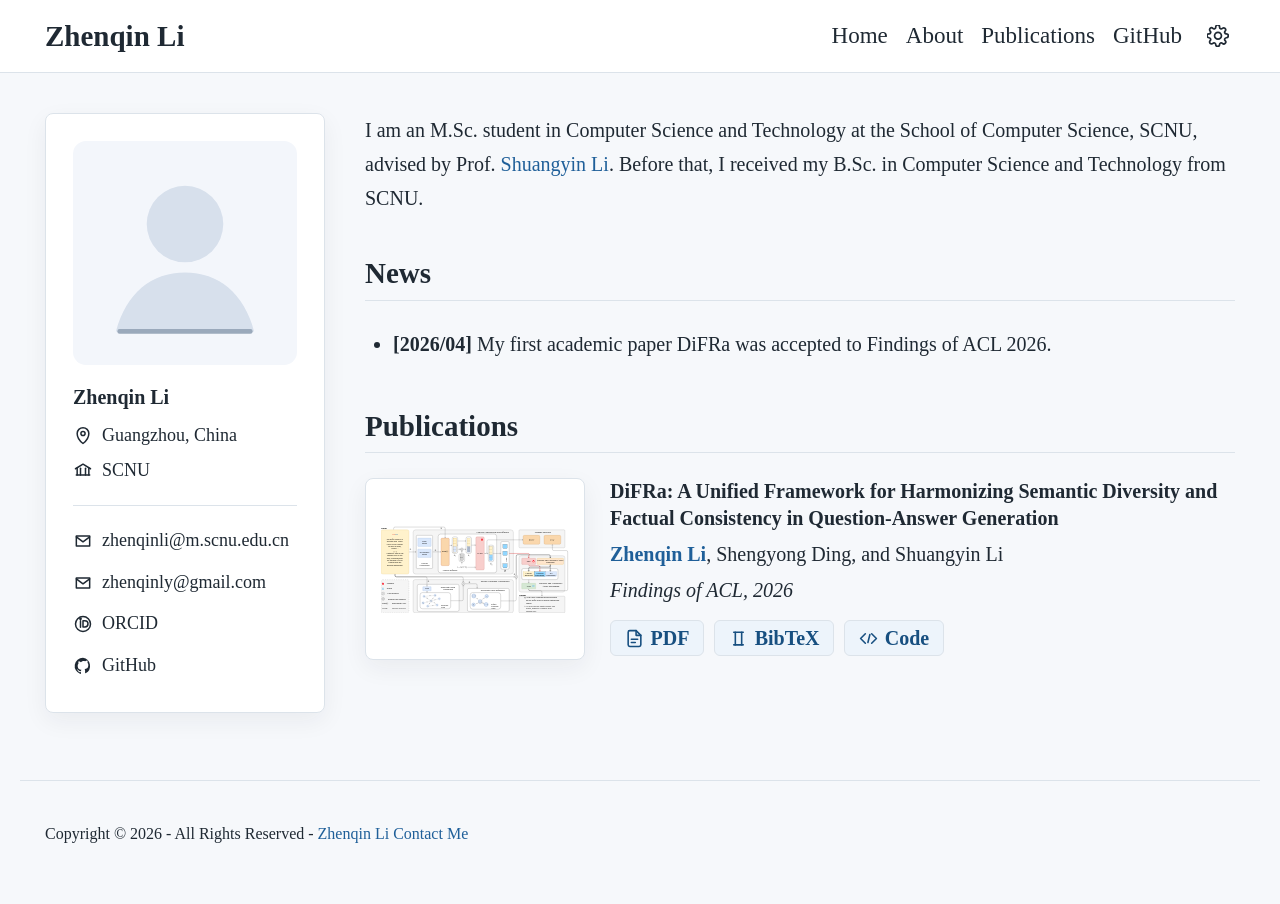
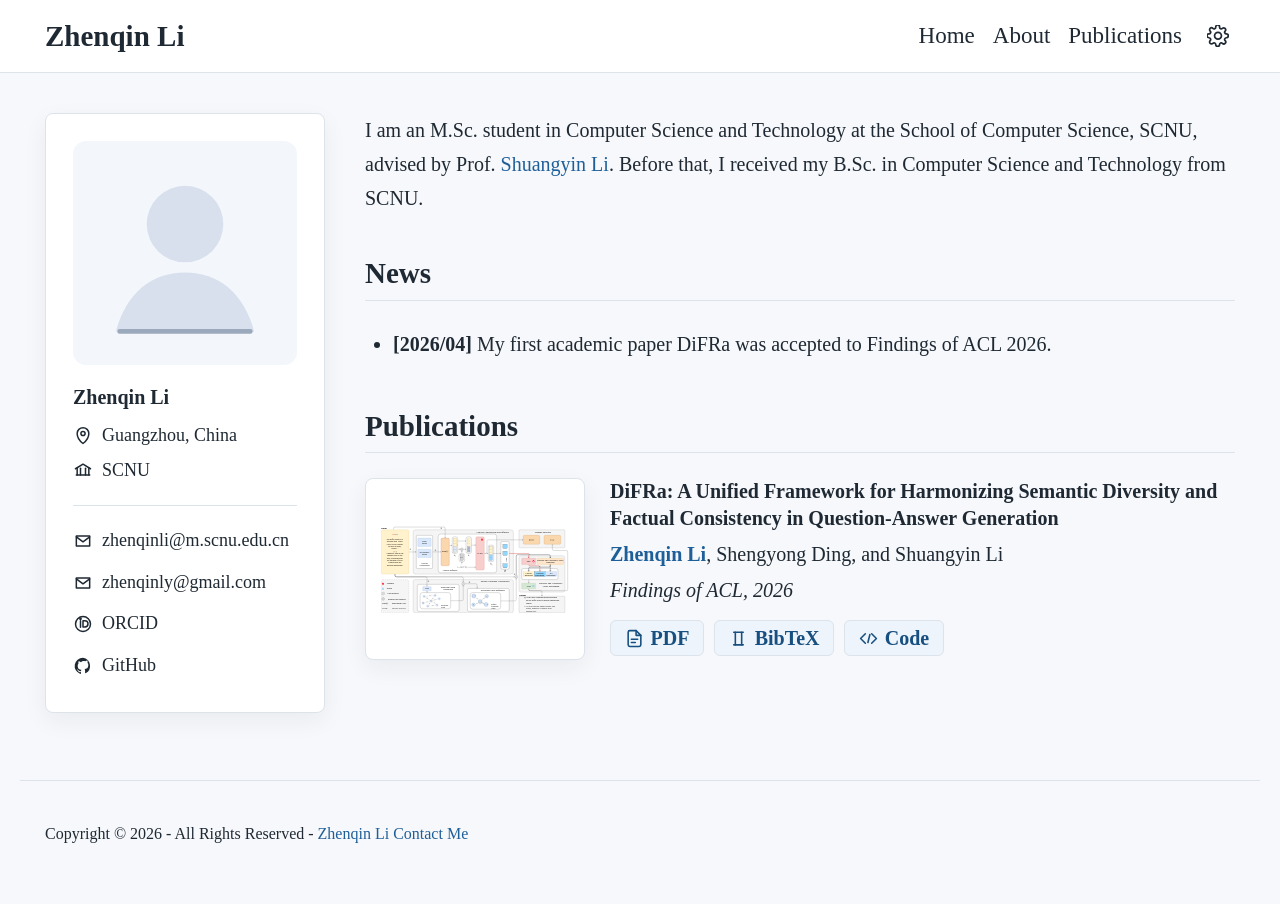
Before and after one commit to zqinli/zqinli.github.io, a Jekyll site: the page built from index.md, in a window 1280 px wide. Built offline with Jekyll 4.4.1, drawn with Linux system fonts in a browser that asks for light colours.

Commit message:
polish homepage repository

```diff
--- a/_includes/header.html
+++ b/_includes/header.html
@@ -5,7 +5,6 @@
       <a href="{{ '/' | relative_url }}">Home</a>
       <a href="{{ '/about/' | relative_url }}">About</a>
       <a href="{{ '/publications/' | relative_url }}">Publications</a>
-      <a href="{{ site.data.profile.github }}">GitHub</a>
       <button class="theme-toggle" type="button" aria-label="Switch color mode" title="Switch color mode">
         <svg class="theme-icon" viewBox="0 0 24 24" aria-hidden="true">
           <path d="M12 15.5A3.5 3.5 0 1 0 12 8a3.5 3.5 0 0 0 0 7.5z"></path>
```
Also changed, not shown: README.md, assets/images/difra-teaser-placeholder.svg (deleted).
